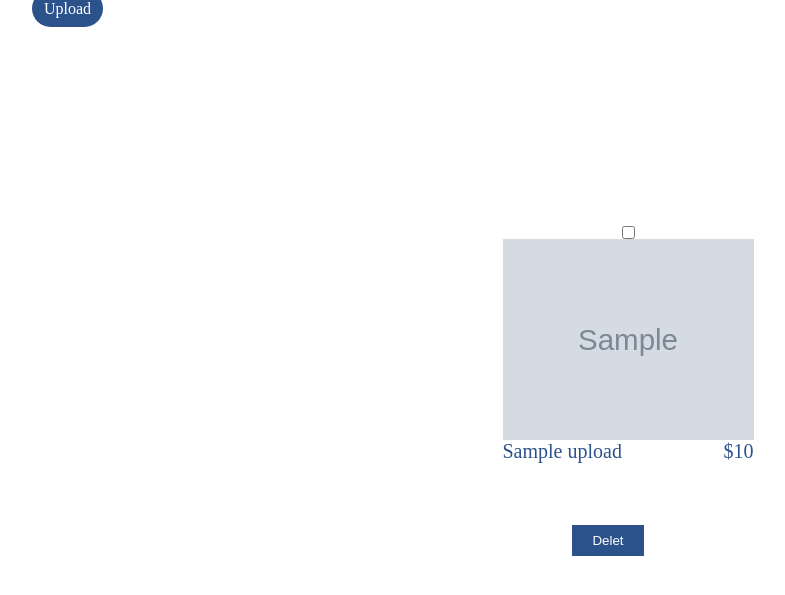
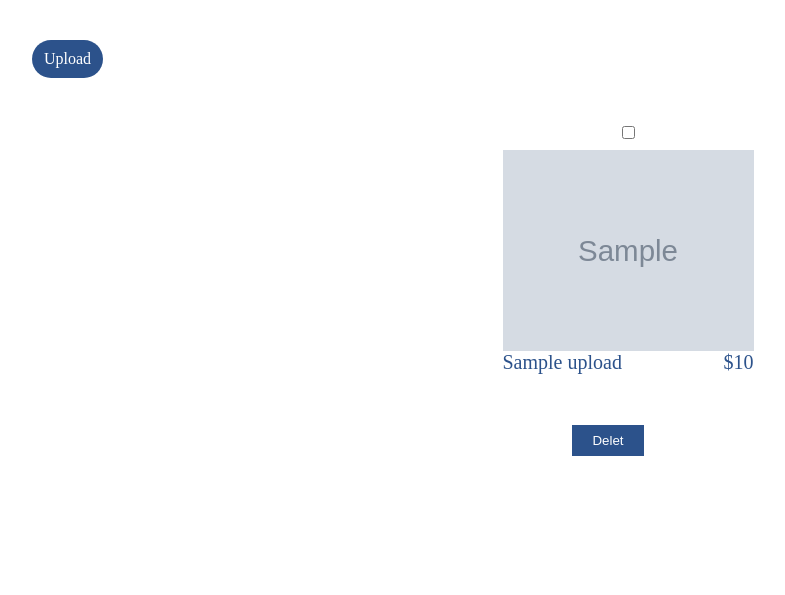
Before and after one commit to LukasErikss0n/webshop, a PHP site: page /admin-site/upload.php in a window 1280 px wide. Shown: the top 595 px of the page, without its empty margins (32-817 px from the left). Run offline with PHP 8.4, Linux system fonts and the light colour scheme; the visitor is signed in with stand-in values (Sample User, id 1); tables that the repository leaves empty or names only in its code hold one stand-in row (values such as "Sample post"); grey boxes marked "Sample" are stand-in pictures.

Commit message:
remove products in website

```diff
--- a/admin-site/admin-login.php
+++ b/admin-site/admin-login.php
@@ -5,6 +5,7 @@
     <meta http-equiv="X-UA-Compatible" content="IE=edge">
     <meta name="viewport" content="width=device-width, initial-scale=1.0">
     <title>Formulär</title>
+    <link rel="stylesheet" href="form.css">
     <link rel="stylesheet" href="style.css">
 </head>
 <body>
--- a/product-info.js
+++ b/admin-site/product-info.js
@@ -22,24 +22,10 @@
 }
 
 
-//const checkBox = document.getElementsByClassName("checkbox");
-const btn = document.querySelector('#btn');
+function askUser() {
+  let checkboxes = document.querySelectorAll('input[name="del/status"]:checked');
+  let answer = confirm("Vill du ta bort?")
+  return answer
 
-btn.addEventListener('click', (event) => {
-  let checkboxes = document.querySelectorAll('input[name="del/status"]:checked');
 
-  let values = [];
-  checkboxes.forEach((checkbox) => {
-      if(checkbox.checked === true){
-       values.push(checkbox.value);
-
-       JSON.stringify(values)
-       //console.log(values)
-
-      }
-
-  });
-  alert(values);
-});
-
-//console.log(checkBox.values)
+};
--- a/admin-site/product.css
+++ b/admin-site/product.css
@@ -14,13 +14,13 @@
 }
 
 
-.gallary{
+/*.gallary{
     display: flex;
     flex-direction: row;
     margin-top: 20vh;
     flex-wrap: nowrap;
     justify-content: center;
-}
+}*/
 
 .card-wrapper img{
     height: 80%;
--- a/admin-site/style.css
+++ b/admin-site/style.css
@@ -11,7 +11,7 @@
     align-items: center;
 }
 
-form{
+/*form{
     width: 30%;
     height: 30vh;
     display: flex;
@@ -20,6 +20,18 @@
     padding: 28px 21px;
     justify-content: space-evenly;
     margin-top: 3vh;
+}*/
+
+.styling-form{
+    display: flex;
+    flex-wrap: wrap;
+    flex-direction: row;
+    justify-content: center;
+}
+
+.placment-btn{
+    display: flex;
+    justify-content: center;
 }
 
 label{
@@ -101,16 +113,20 @@
 
 .margin-top{
     margin-top: 5vh;
-    display: inline-blockw;
+    display: inline-block;
 }
-.gallary{
+/*.gallary{
     display: flex;
     flex-direction: column;
     align-items: center;
     margin-top: 20vh;
 }
-
+*/
 .placement-button{
     display: flex;
     justify-content: center;
 }
+
+.checkbox{
+    margin-bottom: 11px;
+}
--- a/admin-site/upload.php
+++ b/admin-site/upload.php
@@ -14,6 +14,8 @@
 
 
         <div class="gallary">
+            <form onsubmit="return askUser()" action='status.php' method='POST' enctype='multipart/form-data' class="gallary-form">
+            <div class="styling-form">
             <?php
 
             include "server-connect.php";
@@ -22,18 +24,17 @@
 
             if (isset($_SESSION['user_id'])) {
                 $sesion = $_SESSION['user_id'];
-                $grab_data = "SELECT user_id, file_name, description, title, price  from upload ";
+                $grab_data = "SELECT id, user_id, file_name, description, title, price  from upload ";
                 //WHERE user_id=$sesion"
                 $result = $con->query($grab_data);
 
-                //echo "<button id='btn'>Submit</button>";
 
                 $uppload = [];
                 if (mysqli_num_rows($result) > 0) {
                 while ($obj = mysqli_fetch_assoc($result)) {
 
                     $fileName = $obj['file_name'];
-                    $id = $obj['user_id'];
+                    $id = $obj['id'];
                     $dsc = $obj['description'];
                     $title = $obj['title'];
                     $price = $obj['price'];
@@ -43,8 +44,7 @@
 
                     foreach ($uppload as $file => [$dsc, $title, $price, $id]) {
                         echo "<div class = 'card-wrapper' >";
-                        echo "<input type='checkbox' name='del/status' class='checkbox' value='$id'>";
-                        //echo "<input type = 'hidden' name= 'product-id' value= '$id'>";
+                        echo "<input type='checkbox' name='del-status[]' class='checkbox' value='$id'>";
                         echo "<img src = 'uploads/$file' alt = '$title' class = 'img-start-side'>";
 
                         echo "<div class = 'info-wrapper' >";
@@ -72,7 +72,7 @@
 
                 }
 
-                }
+                }//get information sent to status.php when button is presed using formaction
 
 
 
@@ -81,13 +81,13 @@
             }
             $con->close();
             ?>
+            </div>
+             <div class="placment-btn">
+                <button id='btn'type= 'submit' name="del">Delet</button>
+             </div>
+            </form>
         </div>
-        <div class="placement-button">
-        <button id='btn'type= 'submit' name="delet" formaction="status.php">Delet</button>
-
-
-        </div>
-        <script src="../product-info.js"></script>
+        <script src="product-info.js"></script>
     </body>
 
 </html>
```
Also changed, not shown: admin-site/form.css (added, +15 -0 lines), admin-site/status.php (added, +13 -0 lines), status.php (deleted, +0 -7 lines).
